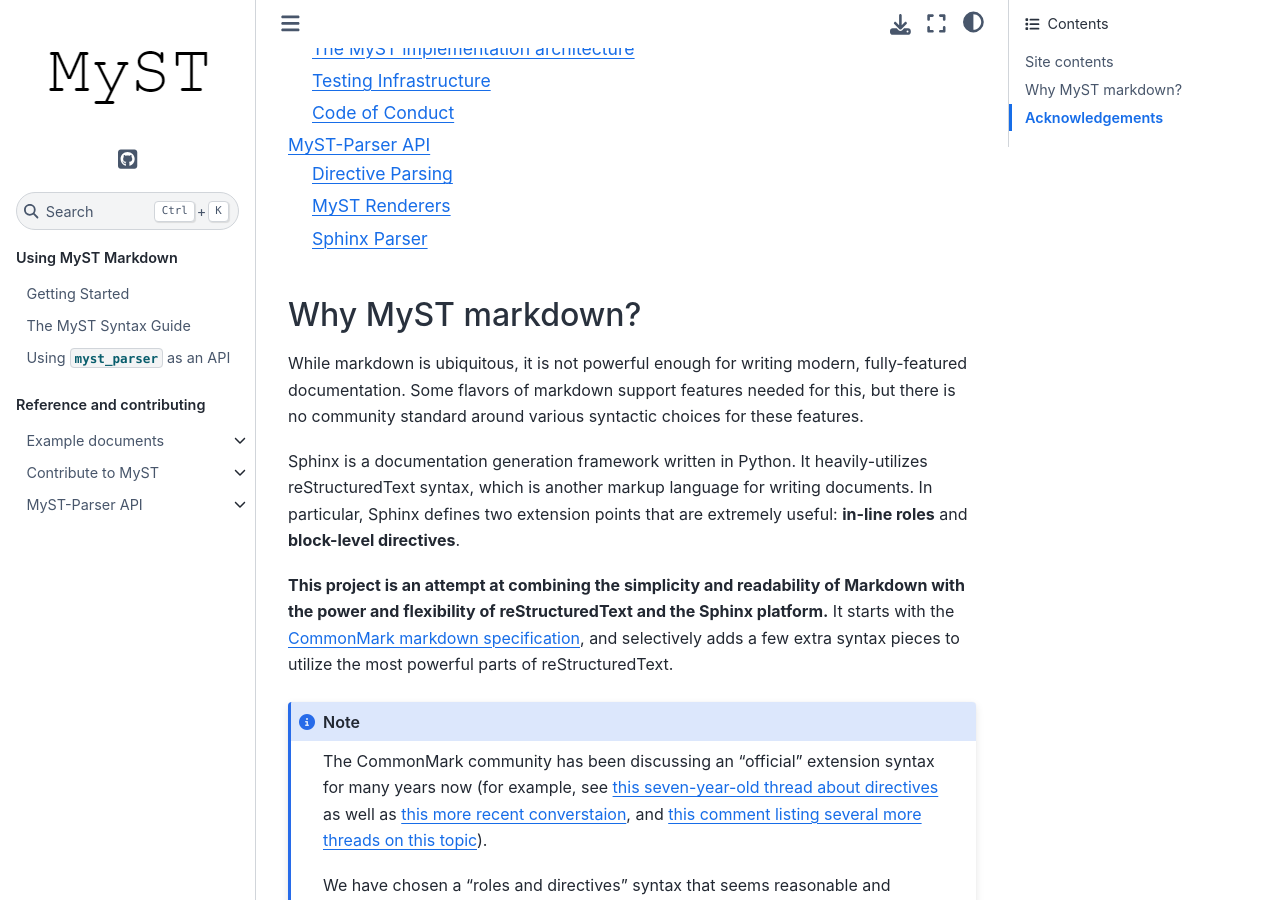
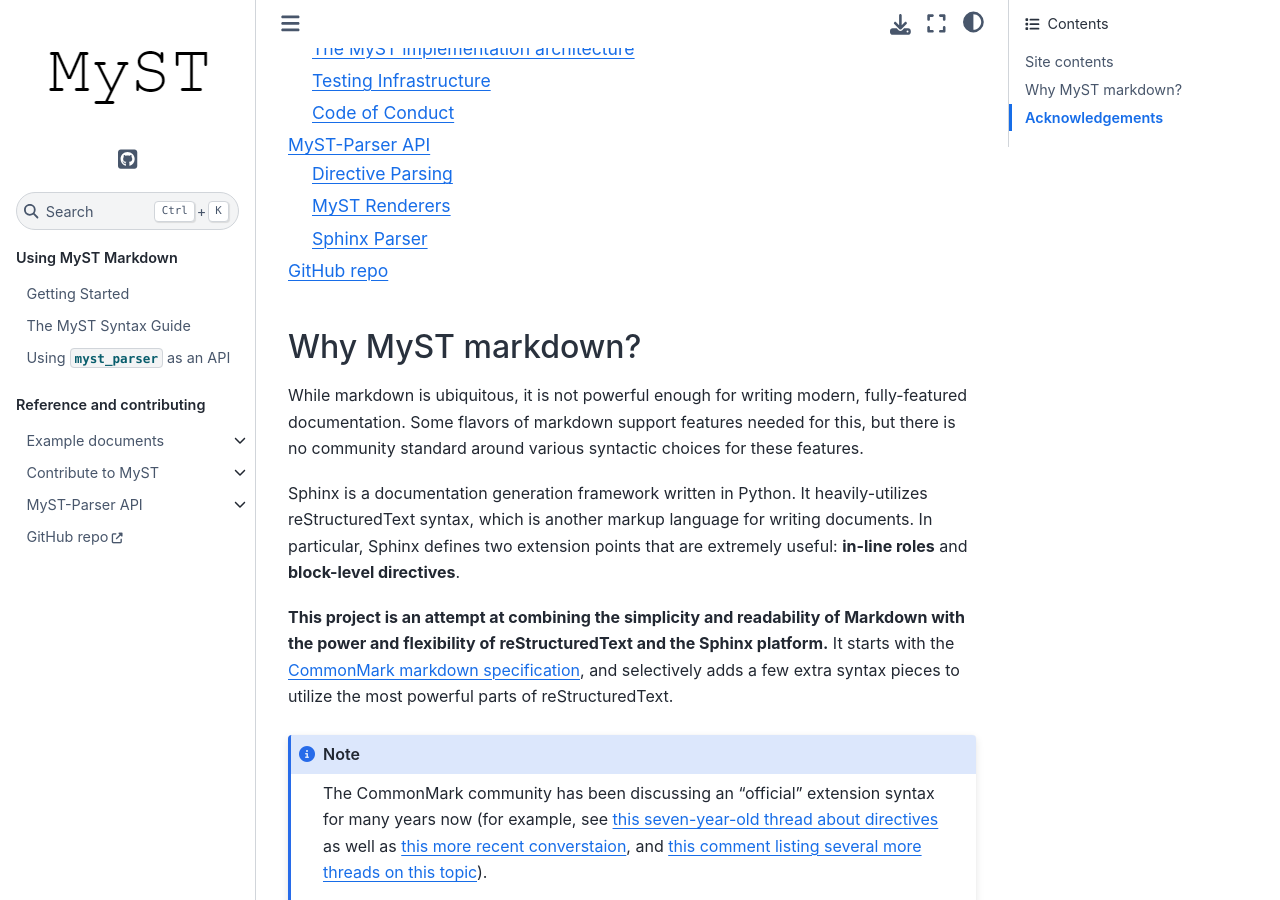
Before and after one commit to executablebooks/MyST-Parser, a Sphinx documentation site: the page built from docs/index.md, in a window 1280 px wide and 900 px high, scrolled down 1769 px. Built offline with Sphinx 7.4.7 and the Sphinx Book theme 1.1.4, drawn with Linux system fonts in a browser that asks for light colours.

Commit message:
repo link

````diff
--- a/docs/index.md
+++ b/docs/index.md
@@ -61,6 +61,7 @@
 examples/index.md
 develop/index.md
 api/index.md
+GitHub repo <https://github.com/executablebooks/myst-parser>
 ```
 
 ## Why MyST markdown?
````
